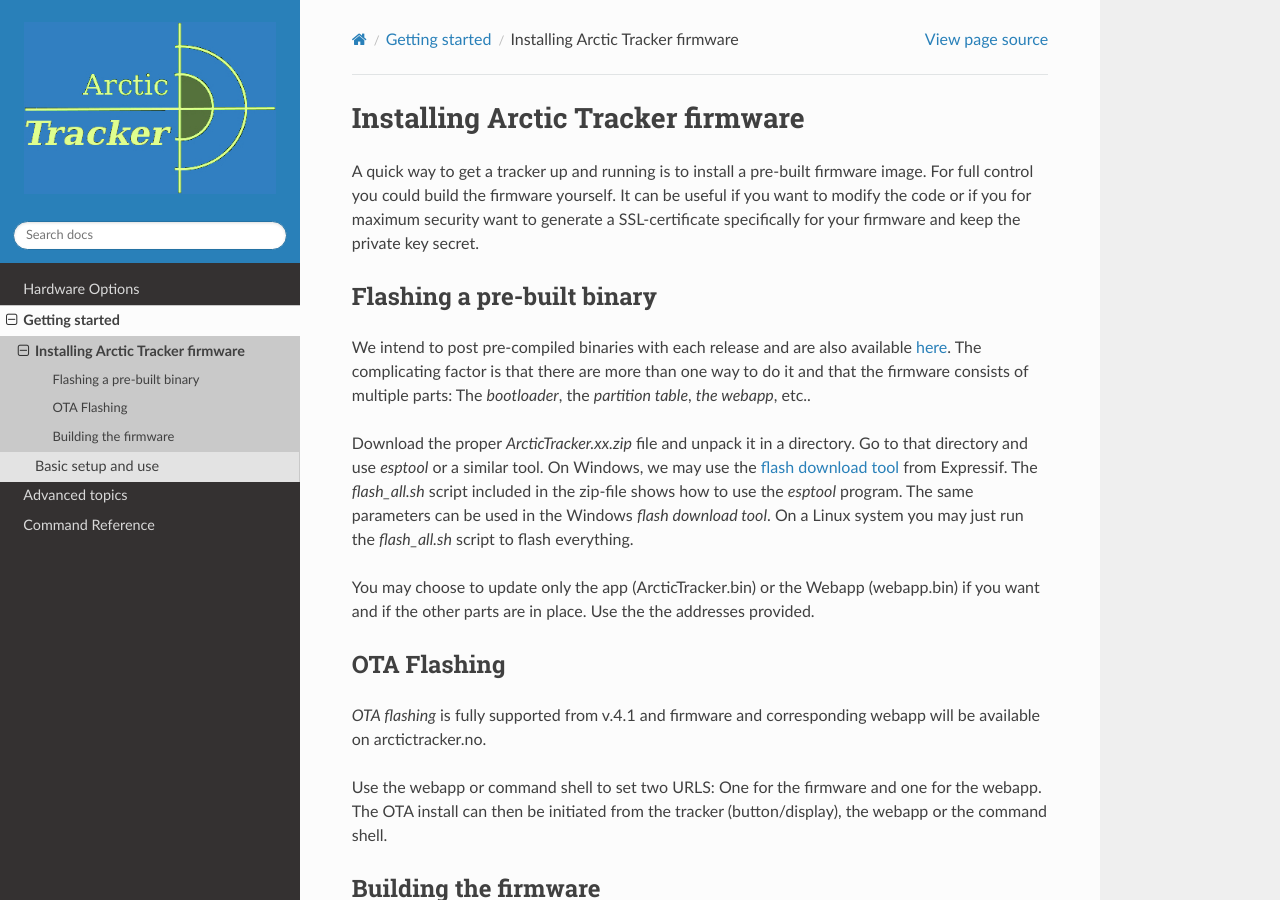
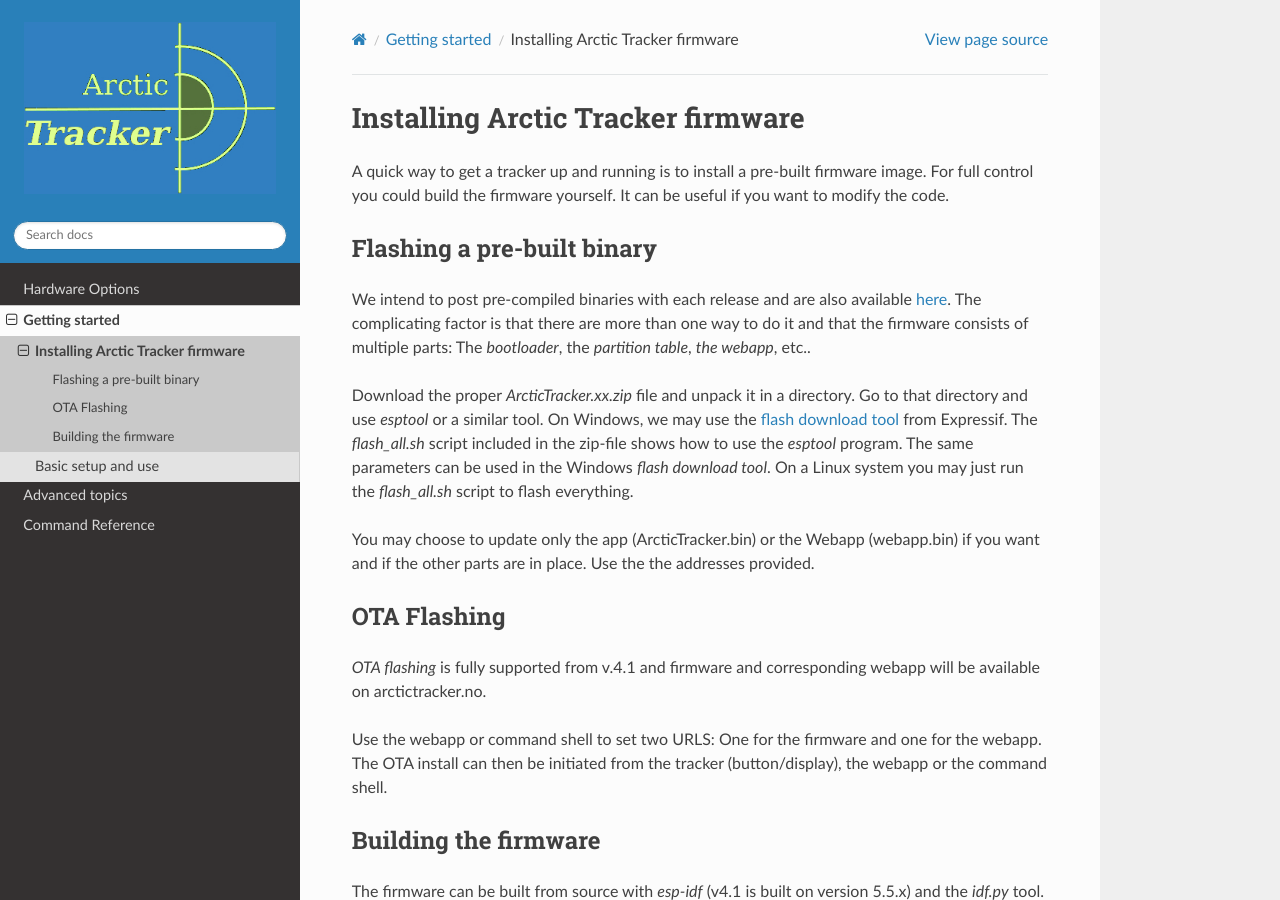
Before and after one commit to Hamlabs/ArcticTracker-docs, a Sphinx documentation site: the page built from docs/install.rst, in a window 1280 px wide and 900 px high. Built offline with Sphinx 7.4.7 and the Read the Docs theme 3.1.0, drawn with Linux system fonts in a browser that asks for light colours; pages that are not in the unit, such as notebooks, are missing from menus.

Commit message:
Update install.rst

```diff
--- a/docs/install.rst
+++ b/docs/install.rst
@@ -2,7 +2,7 @@
 Installing Arctic Tracker firmware
 ==================================
 
-A quick way to get a tracker up and running is to install a pre-built firmware image. For full control you could build the firmware yourself. It can be useful if you want to modify the code or if you for maximum security want to generate a SSL-certificate specifically for your firmware and keep the private key secret.
+A quick way to get a tracker up and running is to install a pre-built firmware image. For full control you could build the firmware yourself. It can be useful if you want to modify the code.
 
 Flashing a pre-built binary
 ---------------------------
```
